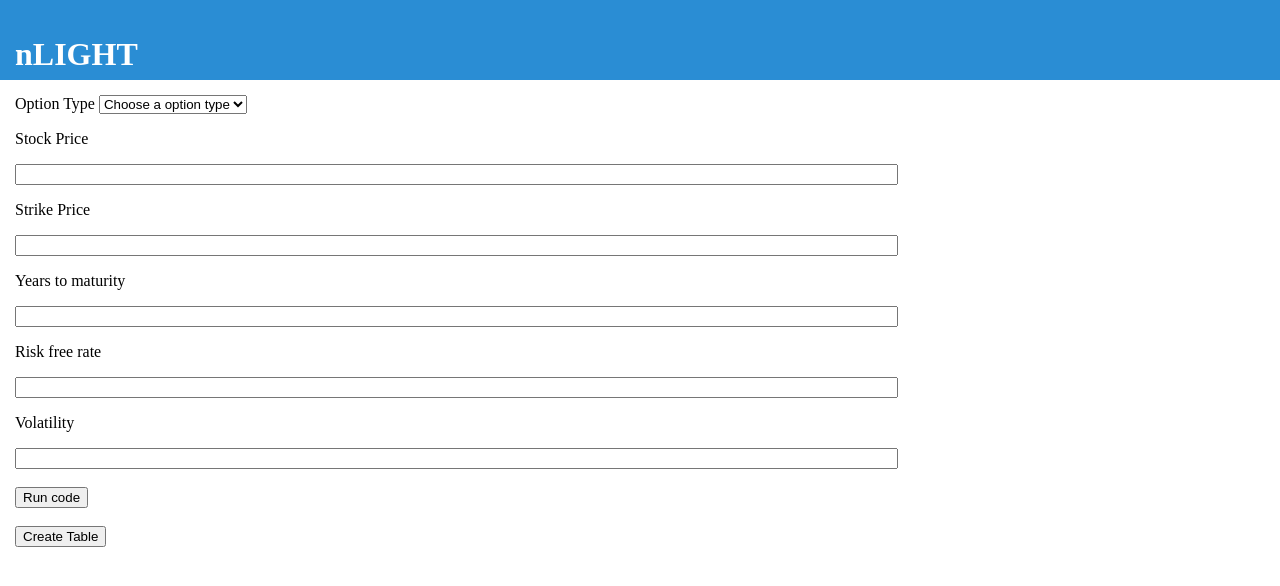
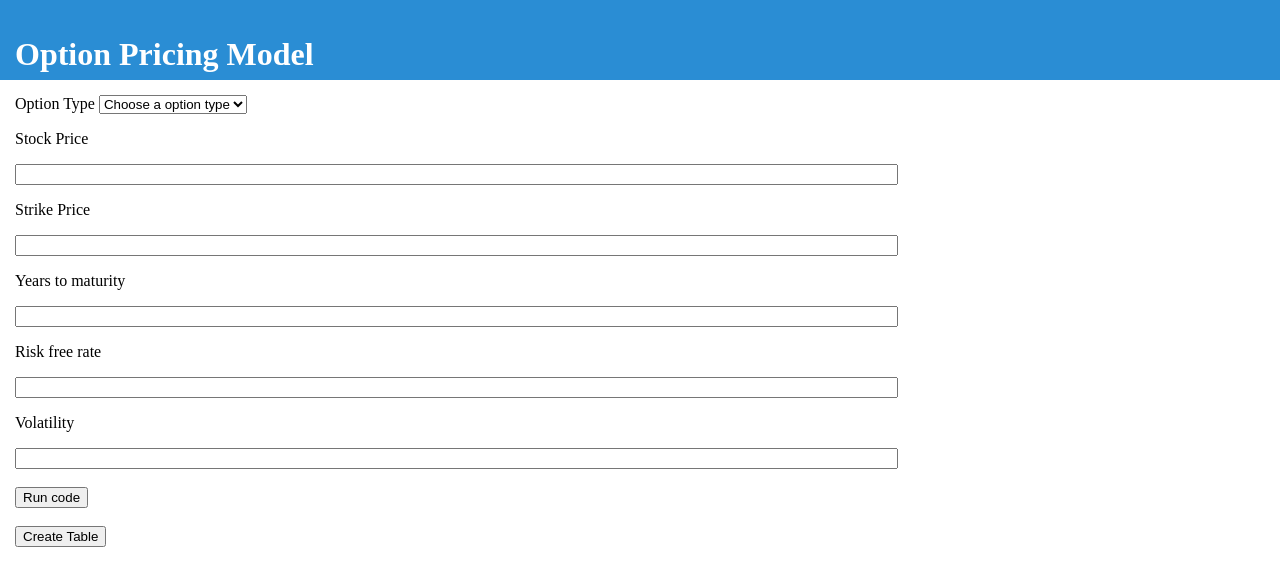
Before and after one commit to coach1983/OptionAddin, a website built with webpack: page Start/index.html in a window 1280 px wide. Built offline with nearby package versions, Linux system fonts and the light colour scheme; a script that the page names is missing; files whose address does not match are found by name.

Commit message:
Updated Index File

```diff
--- a/Start/index.html
+++ b/Start/index.html
@@ -29,7 +29,7 @@
 <body class="ms-font-m ms-welcome">
     <div id="content-header">
         <div class="padding">
-            <h1>nLIGHT</h1>
+            <h1>Option Pricing Model</h1>
         </div>
     </div>
     <div id="content-main">
```
